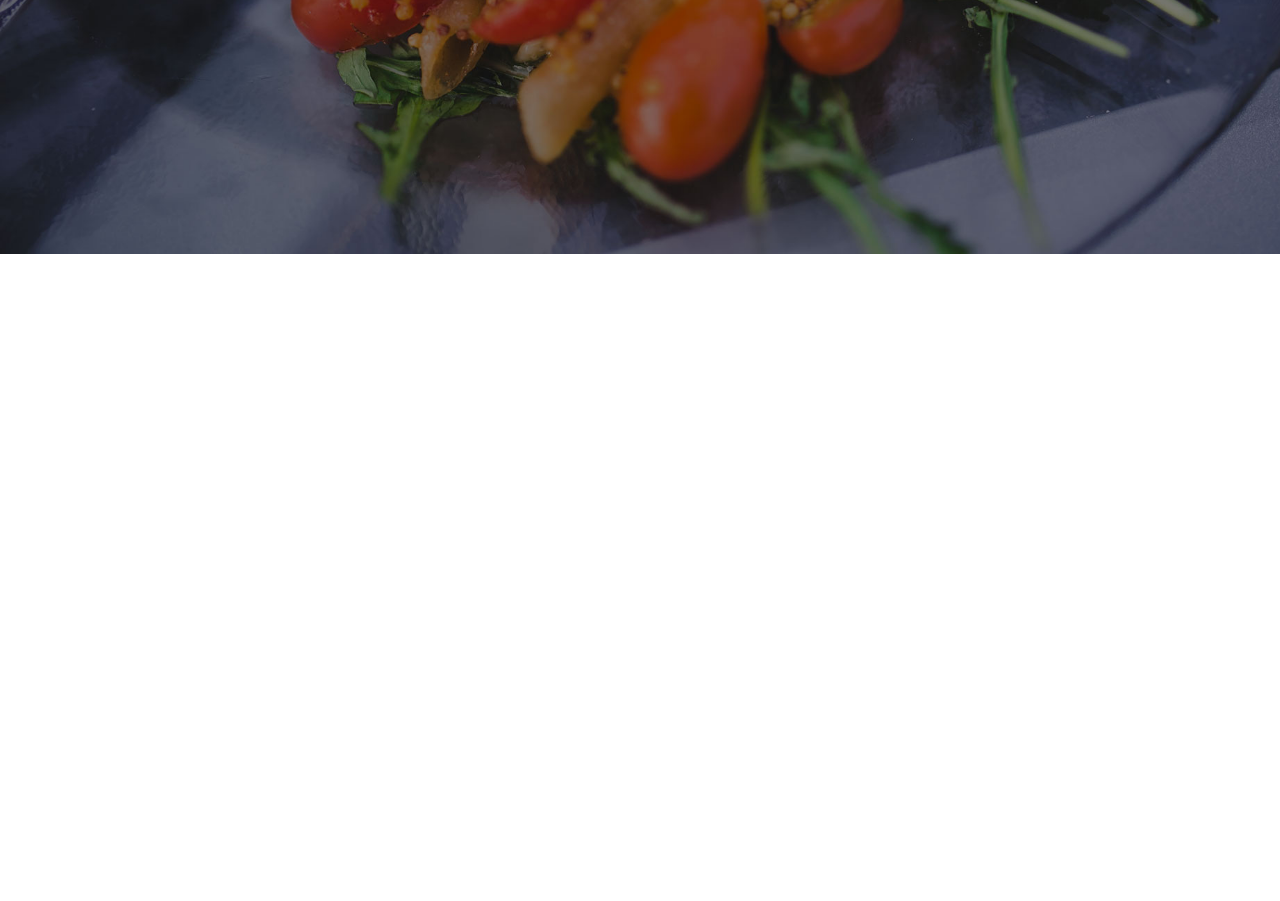
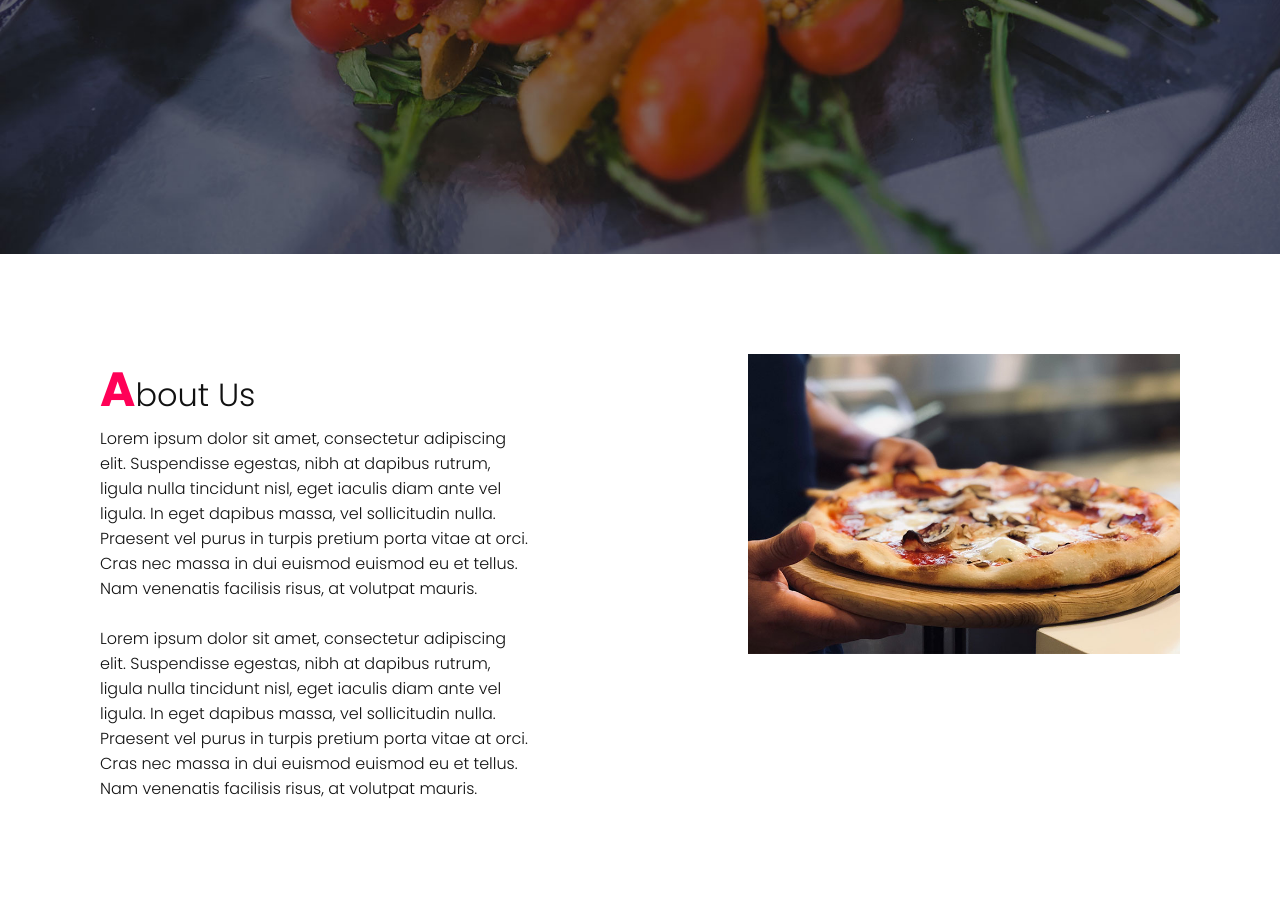
Before and after one commit to maiyq1/Practica_1, a plain HTML site: page index.html in a window 1280 px wide. Shown: the part 546-1447 px from the top of the page. Before the commit the page ends 800 px from the top, so only its background shows below. Drawn offline with Linux system fonts and the light colour scheme.

Commit message:
Sección About Us (HTML y CSS) - CSS para secciones
Desarrollo del HTML y CSS de la sección About Us y CSS para las secciones en general con imágenes. Scroll vertical suave en CSS

```diff
--- a/css/style.css
+++ b/css/style.css
@@ -5,6 +5,7 @@
     padding: 0;
     box-sizing: border-box;
     font-family: 'Poppins', sans-serif;
+    scroll-behavior: smooth; /*scroll suave*/
 }
 
 p
@@ -120,3 +121,48 @@ header .navigation li a:hover
 {
     color: #ff0157;
 }
+
+/* Sections in General */
+section
+{
+    padding: 100px;
+}
+.row
+{
+    position: relative;
+    width: 100%;
+    display: flex;
+    justify-content: space-between;
+}
+.row .co150
+{
+    position: relative;
+    width: 40%;
+}
+.titleText
+{
+    color: #111;
+    font-size: 2em;
+    font-weight: 300;
+}
+.titleText span
+{
+    color: #ff0157;
+    font-weight: 700;
+    font-size: 1.5em;
+}
+.row .co150 .img8x
+{
+    position: relative;
+    width: 100%;
+    min-height: 300px;
+}
+.row .co150 .img8x img
+{
+    position: absolute;
+    top: 0;
+    left: 0;
+    width: 100%;
+    height: 100%;
+    object-fit: cover;
+}
--- a/index.html
+++ b/index.html
@@ -30,6 +30,27 @@
             <a href="#" class="btn">Our Menu</a>
         </div>
     </section>
+    <section class="about" id="about">
+        <div class="row">
+            <div class="co150">
+                <h2 class="titleText"><span>A</span>bout Us</h2>
+                <p>Lorem ipsum dolor sit amet, consectetur adipiscing elit. Suspendisse egestas, nibh at dapibus rutrum,
+                    ligula nulla tincidunt nisl, eget iaculis diam ante vel ligula. In eget dapibus massa,
+                    vel sollicitudin nulla. Praesent vel purus in turpis pretium porta vitae at orci.
+                    Cras nec massa in dui euismod euismod eu et tellus. Nam venenatis facilisis risus, at volutpat mauris.
+                    <br><br>Lorem ipsum dolor sit amet, consectetur adipiscing elit. Suspendisse egestas, nibh at dapibus rutrum,
+                    ligula nulla tincidunt nisl, eget iaculis diam ante vel ligula. In eget dapibus massa,
+                    vel sollicitudin nulla. Praesent vel purus in turpis pretium porta vitae at orci.
+                    Cras nec massa in dui euismod euismod eu et tellus. Nam venenatis facilisis risus, at volutpat mauris.
+                </p>
+            </div>
+            <div class="co150">
+                <div class="img8x">
+                    <img src="img/img1.jpg" alt="img1.jpg">
+                </div>
+            </div>
+        </div>
+    </section>
     <script type="text/javascript">
         window.addEventListener('scroll', function()
         {
```
